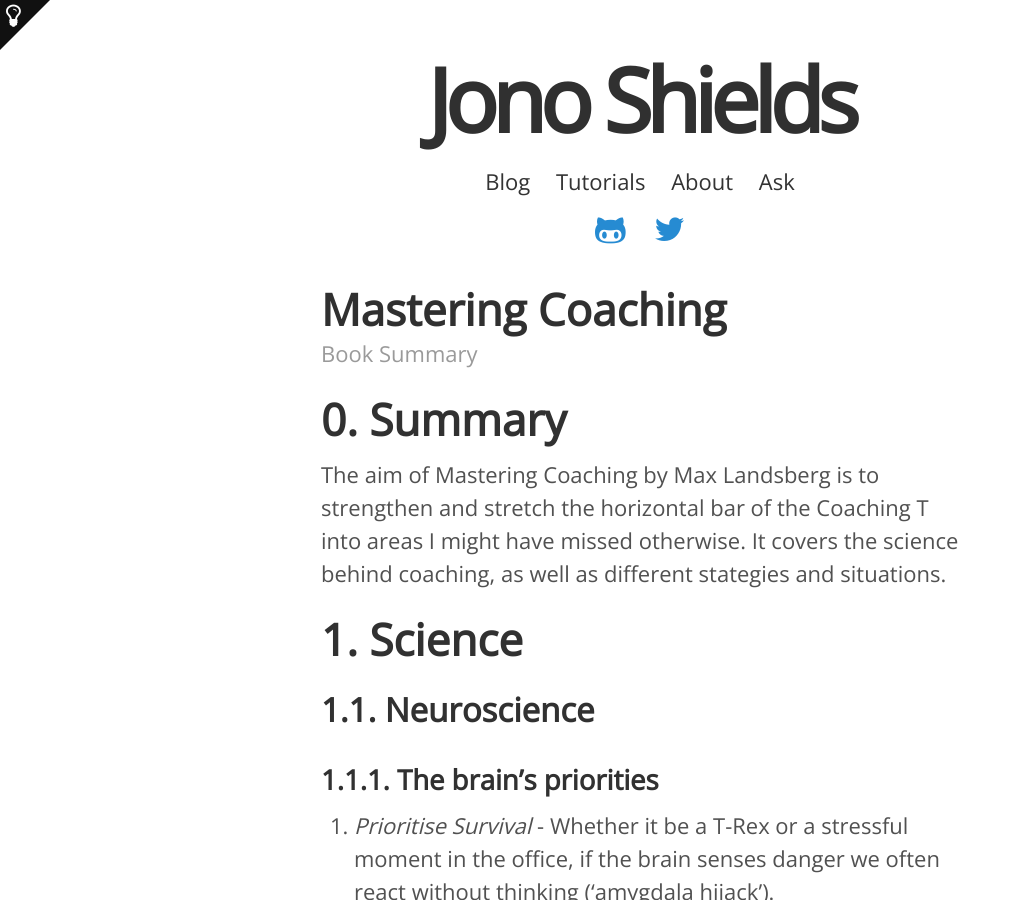
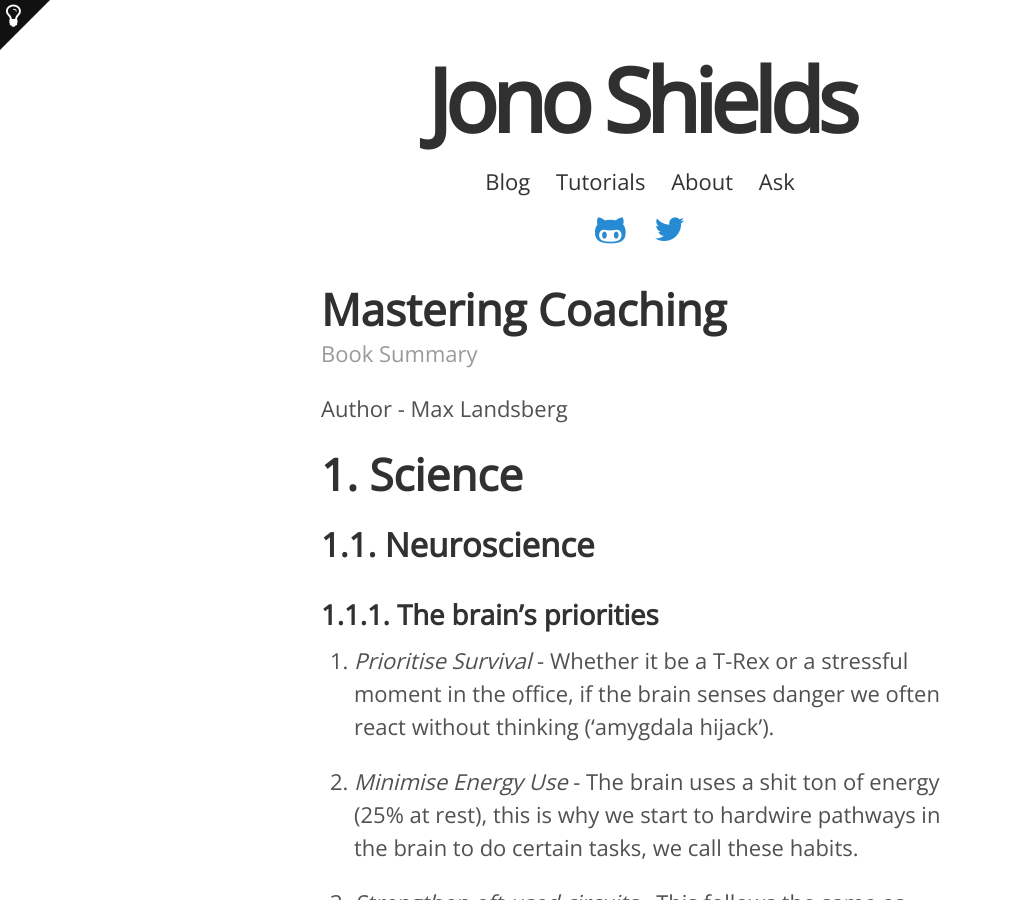
Before and after one commit to foopod/blog-2.0, a Jekyll site: the page built from _notes/mastering-coaching.md, in a window 1280 px wide and 900 px high. Shown: the whole window, without its empty margins (0-1021 px from the left). Built offline with Jekyll 4.4.1, drawn with Linux system fonts in a browser that asks for light colours; nearby versions of some CDN libraries.

Commit message:
Update mastering-coaching.md

```diff
--- a/_notes/mastering-coaching.md
+++ b/_notes/mastering-coaching.md
@@ -7,9 +7,7 @@ type: Book Summary
 description: The aim of this book is to strengthen and stretch the horizontal bar of the Coaching T into areas I might have missed otherwise.
 ---
 
-# 0. Summary
-
-The aim of Mastering Coaching by Max Landsberg is to strengthen and stretch the horizontal bar of the Coaching T into areas I might have missed otherwise. It covers the science behind coaching, as well as different stategies and situations.
+Author - Max Landsberg
 
 # 1. Science
 
```
